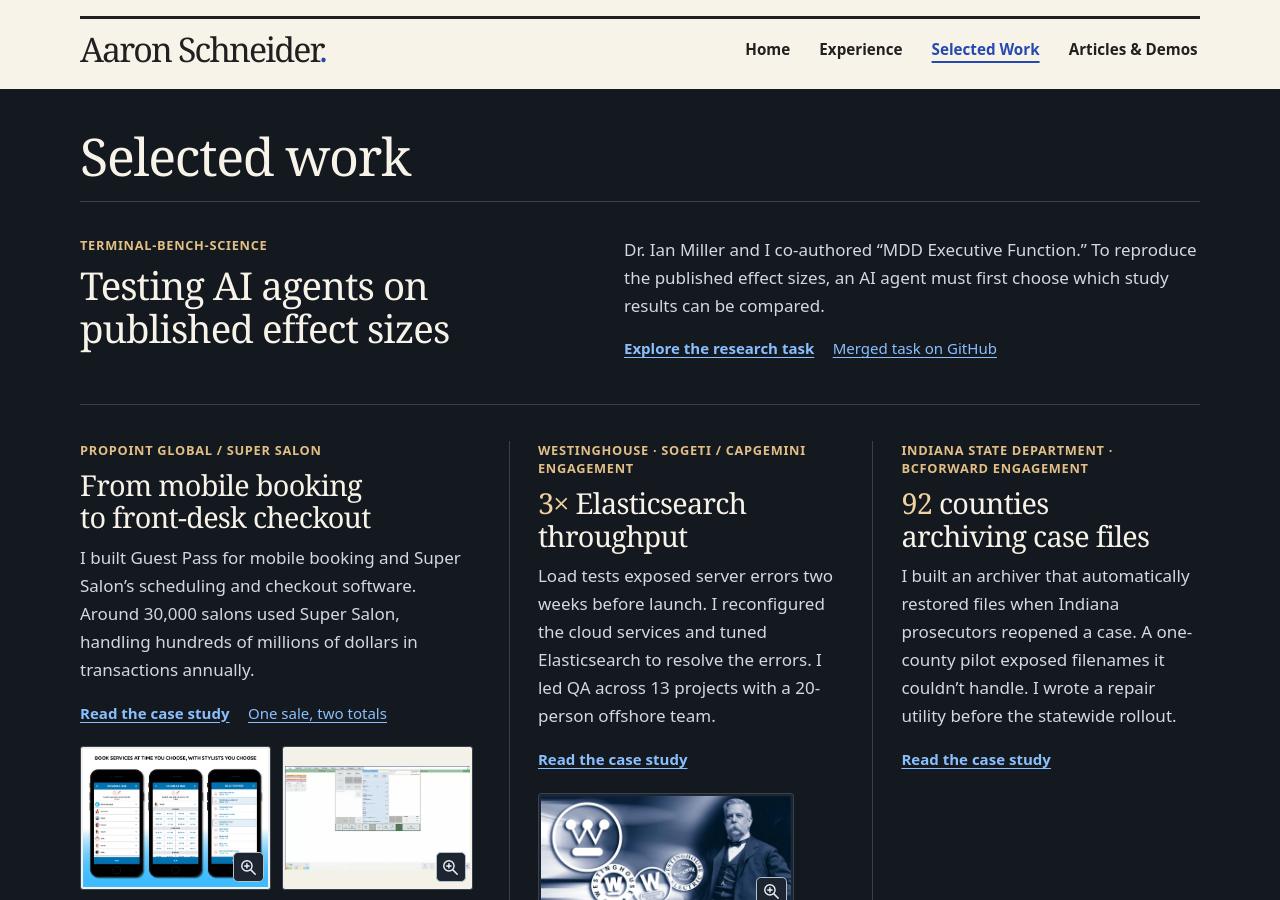
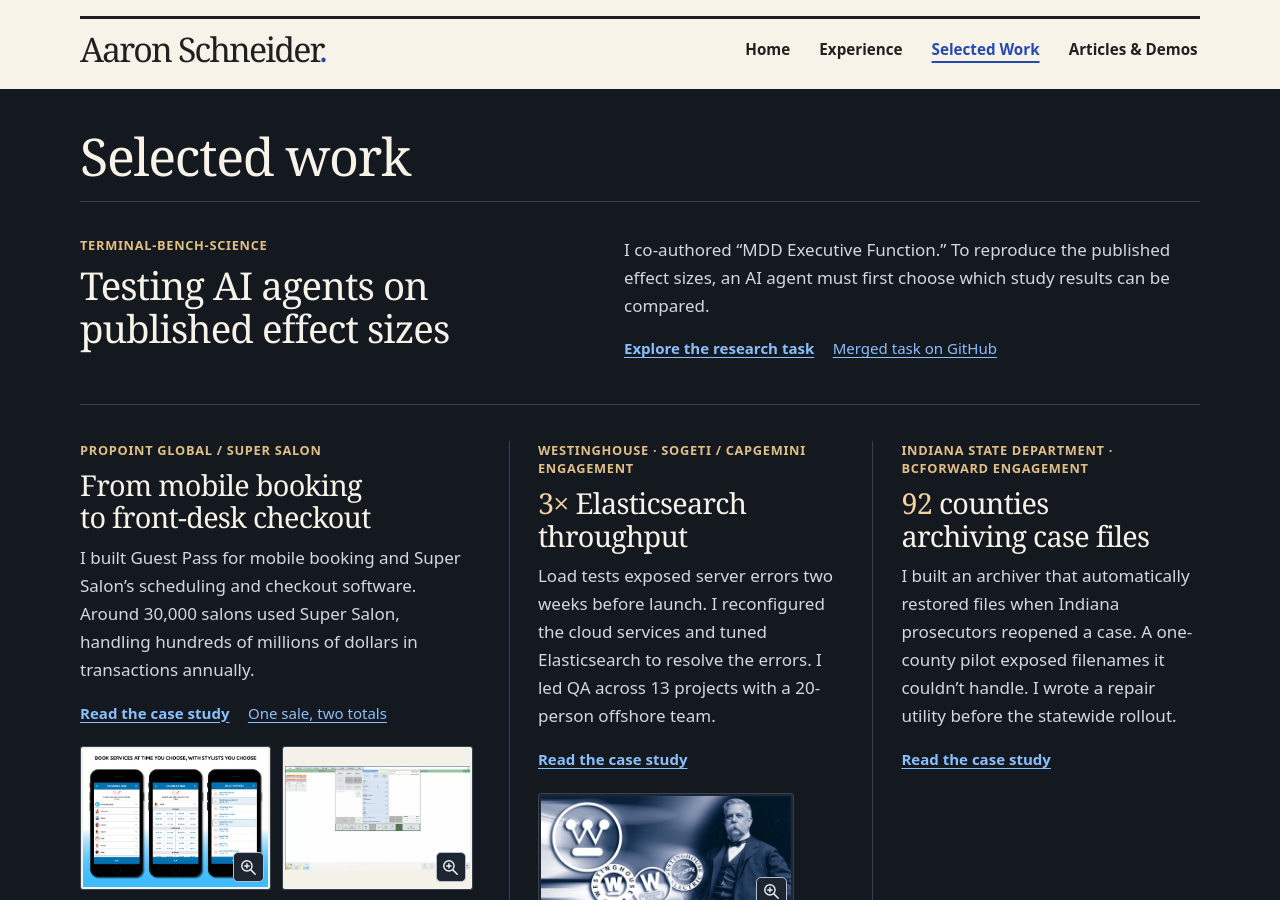
Before and after one commit to schneidergithub/schneidergithub.github.io, a Jekyll site: the page built from work.md, in a window 1280 px wide and 900 px high. Built offline with Jekyll 4.4.1, drawn with Linux system fonts in a browser that asks for light colours.

Commit message:
Shorten the opening attribution on Selected Work (#92)

```diff
--- a/scripts/check_case_studies.cjs
+++ b/scripts/check_case_studies.cjs
@@ -44,7 +44,7 @@ async function captureWork(page, name) {
 async function checkDirectory(page, workUrl) {
   const feature = page.locator('.benchmark-feature');
   const read = feature.getByRole('link', { name: 'Explore the research task' });
-  assert.match(await feature.locator('.benchmark-byline').innerText(), /Dr. Ian Miller and I co-authored.*effect sizes/);
+  assert.match(await feature.locator('.benchmark-byline').innerText(), /^I co-authored “MDD Executive Function\.”.*effect sizes/);
   assert.equal(await feature.locator('.research-process').count(), 0);
   const action = await read.boundingBox();
   assert.ok(action.y + action.height <= page.viewportSize().height, 'Lead action fits the first screen');
--- a/work.md
+++ b/work.md
@@ -17,7 +17,7 @@ lead_case: /work/scientific-ai-benchmark/
     <h2 id="case-studies-title" tabindex="-1">{{ benchmark.title | escape }}</h2>
   </div>
   <div>
-    <p class="benchmark-byline">Dr. Ian Miller and I co-authored “MDD Executive Function.” To reproduce the published effect sizes, an AI agent must first choose which study results can be compared.</p>
+    <p class="benchmark-byline">I co-authored “MDD Executive Function.” To reproduce the published effect sizes, an AI agent must first choose which study results can be compared.</p>
     <div class="benchmark-actions work-links">
       <a href="{{ benchmark.url | relative_url }}">Explore the research task</a>
       <a href="{{ benchmark.contribution_url | escape }}">Merged task on GitHub</a>
```
